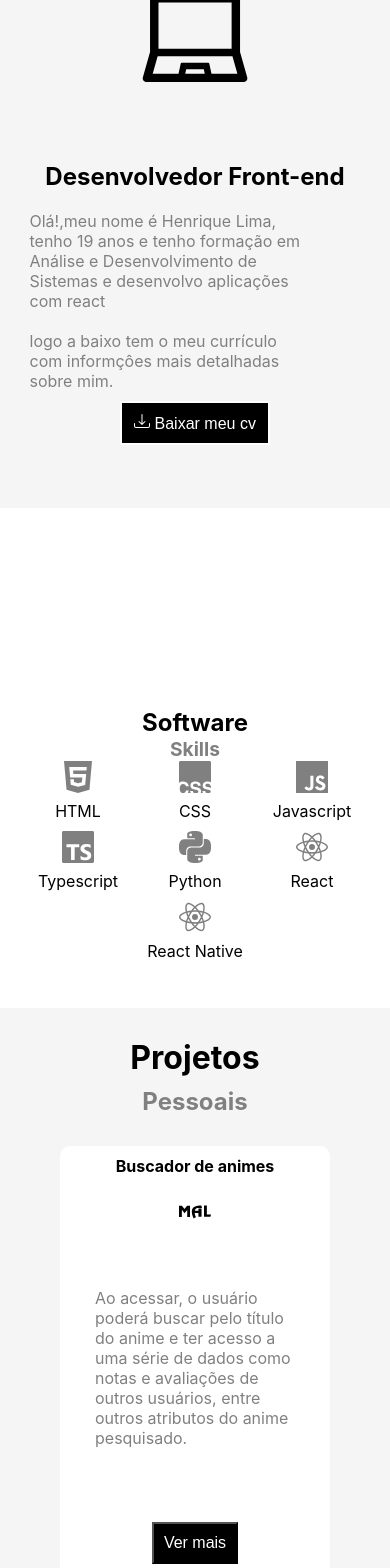
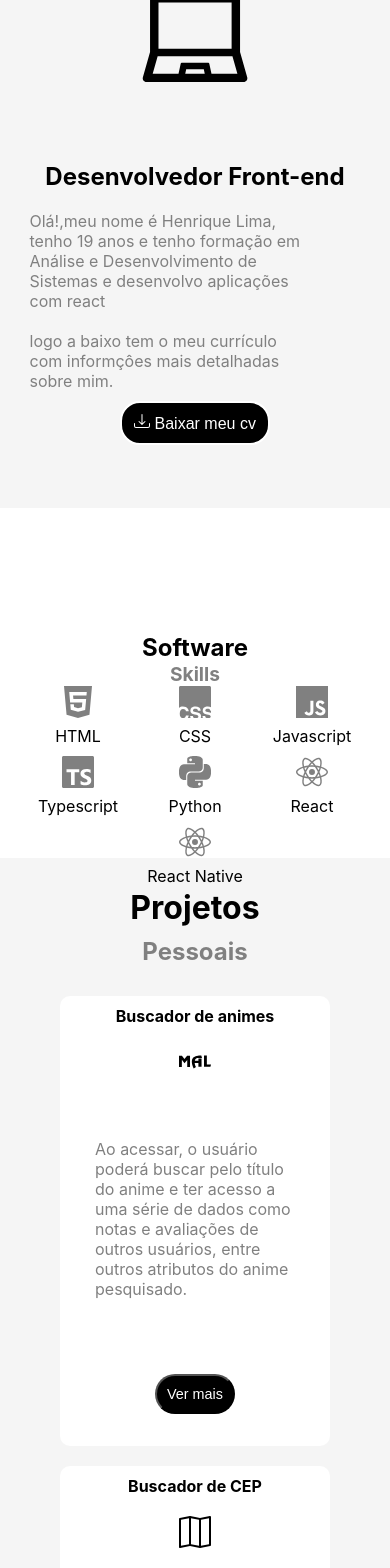
Before and after one commit to HenriHTTP/Portifolio.Web, a React (Create React App) app: page / in a window 390 px wide. Shown: the part 392-1960 px from the top of the page. Built offline with nearby package versions, Linux system fonts and the light colour scheme.

Commit message:
final version

```diff
--- a/src/components/Info/style/info.css
+++ b/src/components/Info/style/info.css
@@ -56,7 +56,7 @@
         background:white;
         display: flex;
         justify-content: center;
-        height: 500px;
+        height: 350px;
 
     }
     .frontend{
--- a/src/components/about/style/about.css
+++ b/src/components/about/style/about.css
@@ -67,6 +67,7 @@
     color: white;
     border: solid 2px white;
     cursor: pointer;
+    border-radius: 20px;
  }
  .buttons-contact button:hover{
     opacity: 0.7;
--- a/src/components/projects/style/projects.css
+++ b/src/components/projects/style/projects.css
@@ -80,6 +80,8 @@
     color:white;
     background-color:black;
     margin: auto;
+    border-radius: 20px;
+    font-size: 0.9em;
  }
   .CardProjecs button:hover{
       opacity: 0.7;
```
